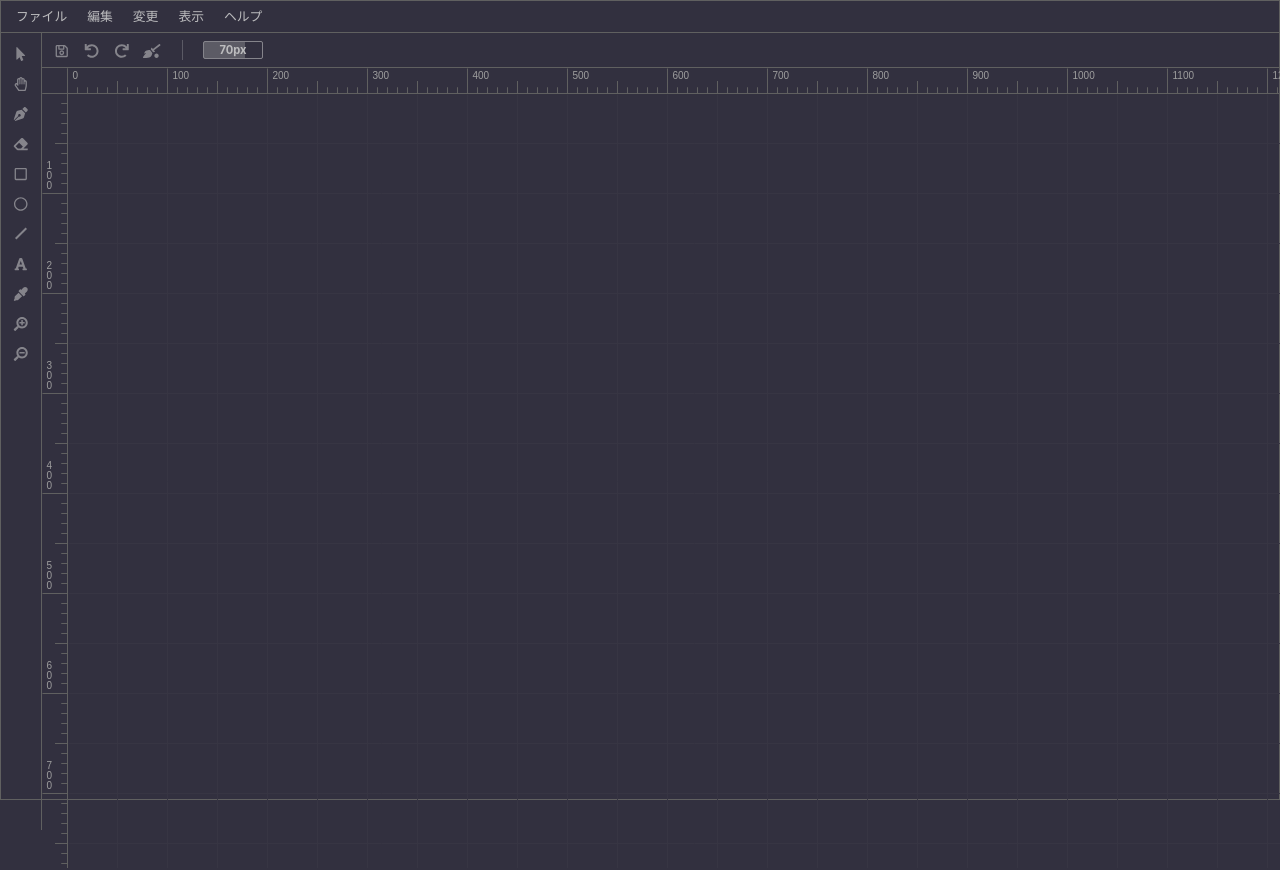
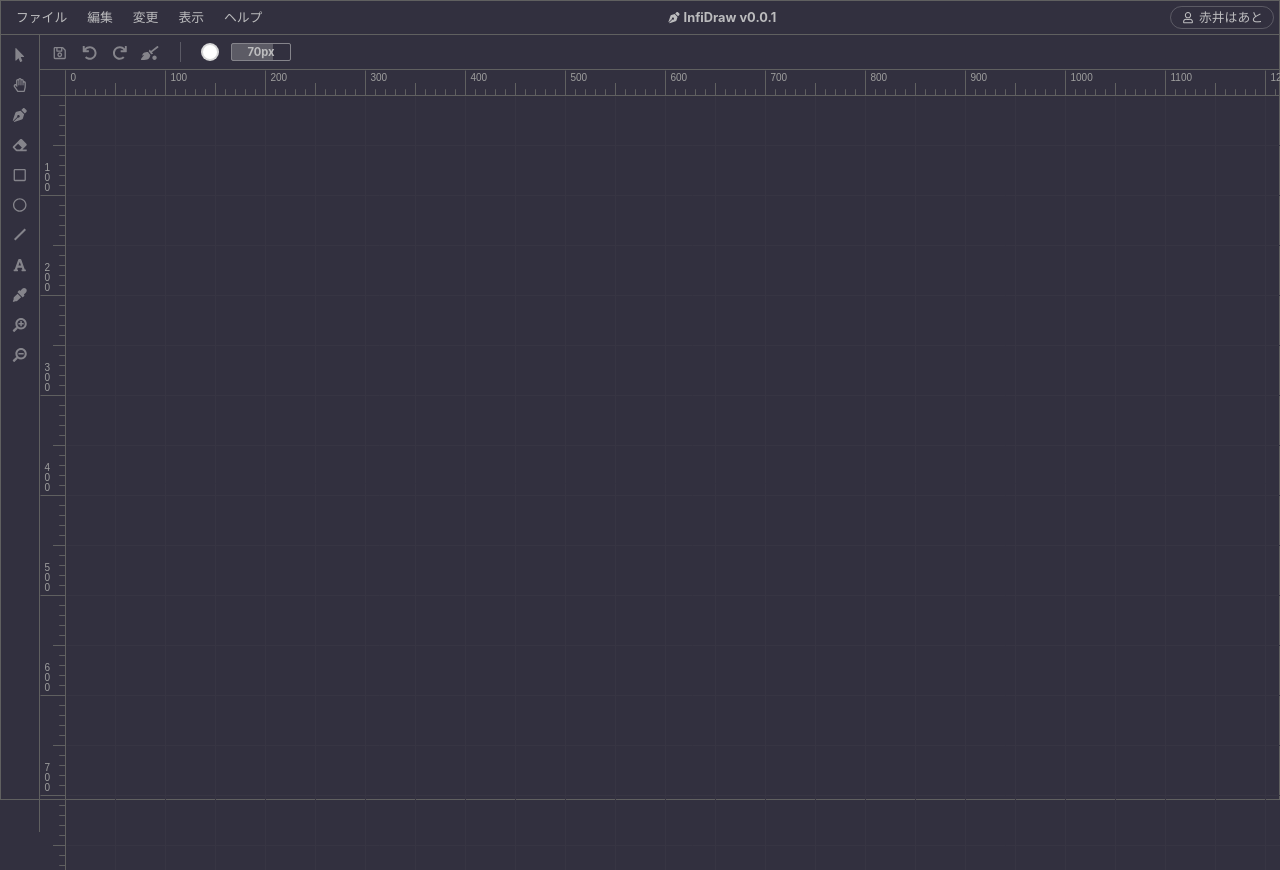
Before and after one commit to nkihrk/infi-draw, an Angular app: page /#/dashboard in a window 1280 px wide. Shown: the top 870 px of the page. Built offline with nearby package versions, Linux system fonts and the light colour scheme.

Commit message:
added account and app name to menu

```diff
--- a/src/app/menu/menu.component.html
+++ b/src/app/menu/menu.component.html
@@ -1,3 +1,4 @@
+<div class="flex-left-right">
   <div class="menu-wrapper">
     <div class="menu">ファイル</div>
     <div class="menu">編集</div>
@@ -5,3 +6,16 @@
     <div class="menu">表示</div>
     <div class="menu">ヘルプ</div>
   </div>
+
+  <div class="menu" style="font-weight: bold;">
+    <fa-icon [icon]="faPenNib" [fixedWidth]="true" size="sm"></fa-icon>
+    InfiDraw v0.0.1
+  </div>
+
+  <div class="user-name">
+    <div class="menu">
+     <fa-icon [icon]="faUser" [fixedWidth]="true" size="sm"></fa-icon>
+      赤井はあと
+    </div>
+  </div>
+ </div>
--- a/src/app/menu/menu.component.scss
+++ b/src/app/menu/menu.component.scss
@@ -1,12 +1,28 @@
 @import "../variables";
 
-.menu-wrapper {
+.flex-left-right {
 	display: flex;
+	flex-direction: row;
+	justify-content: space-between;
+	align-items: center;
 	width: 100%;
   padding: 5px;
 
   cursor: pointer;
   user-select: none;
+
+	.menu-wrapper {
+		display: flex;
+		flex-direction: row;
+	}
+
+	.user-name {
+		border: solid 1px rgba($white, 0.3);
+		border-radius: 30px;
+		white-space: nowrap;
+		overflow: hidden;
+	}
+}
 
 .menu {
 	color: $white;
@@ -18,4 +34,3 @@
 		background-color: rgba($white, 0.2);
 	}
 }
-}
--- a/src/app/menu/menu.component.ts
+++ b/src/app/menu/menu.component.ts
@@ -1,4 +1,6 @@
 import { Component, OnInit } from '@angular/core';
+import { faPenNib } from '@fortawesome/free-solid-svg-icons';
+import { faUser } from '@fortawesome/free-regular-svg-icons';
 
 @Component({
   selector: 'app-menu',
@@ -6,6 +8,8 @@ import { Component, OnInit } from '@angular/core';
   styleUrls: ['./menu.component.scss']
 })
 export class MenuComponent implements OnInit {
+  faPenNib = faPenNib;
+  faUser = faUser;
 
   constructor() { }
 
--- a/src/app/tool-bar/tool-bar.component.scss
+++ b/src/app/tool-bar/tool-bar.component.scss
@@ -5,7 +5,7 @@
   flex-direction: column;
   border-top: solid 1px $mid-white;
   border-right: solid 1px $mid-white;
-  padding: 5px;
+  padding: 4px;
   height:100%;
 
   .icon-prefix {
--- a/src/app/tool-menu/tool-menu.component.html
+++ b/src/app/tool-menu/tool-menu.component.html
@@ -16,7 +16,8 @@
     <div class="separator"></div>
   </div>
 
-  <div class="brush-size-wrapper">
+  <div class="color-picker tool-menu-prefix"></div>
+  <div class="brush-size-wrapper tool-menu-prefix">
     <div class="brush-size-meter"></div>
     <div class="brush-size-info">70px</div>
   </div>
--- a/src/app/tool-menu/tool-menu.component.scss
+++ b/src/app/tool-menu/tool-menu.component.scss
@@ -44,13 +44,24 @@
 	}
 }
 
+.tool-menu-prefix {
+	margin: 0 6px;
+}
+
+.color-picker {
+	border: solid 2px rgba($white, 0.6);
+	border-radius: 50%;
+	width: 18px;
+	height: 18px;
+	background-color: white;
+}
+
 .brush-size-wrapper {
 	position: relative;
 	width: 60px;
 	height:18px;
 	border: solid 1px rgba($white, 0.6);
 	border-radius: 2px;
-	margin: 0 6px;
 
 	.brush-size-meter {
 		width: 70%;
```
Lines whose indentation alone changed are shown as unchanged.
